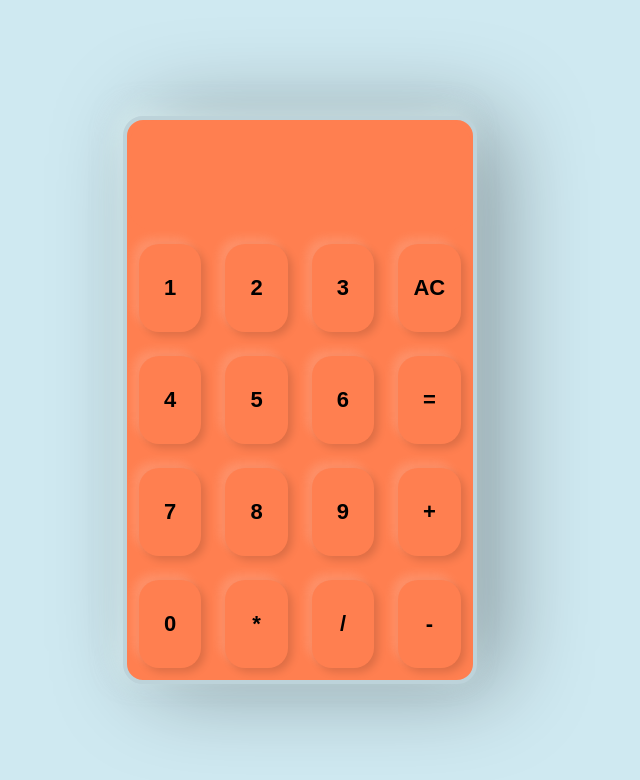
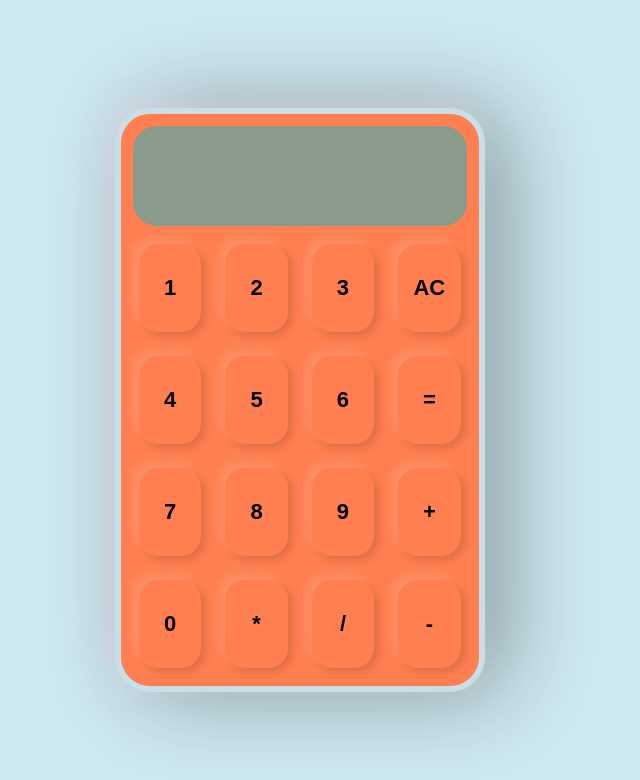
Before and after one commit to MrBenjaminn/Calc-Pet, a plain HTML site: page index.html in a window 1280 px wide. Shown: the whole page, without its empty margins (340-980 px from the left). Drawn offline with Linux system fonts and the light colour scheme.

Commit message:
Update styles.css

```diff
--- a/styles.css
+++ b/styles.css
@@ -13,36 +13,34 @@ input:focus {
 }
 
 input {
-  font-size: 64px;
+  font-size: 68px;
   color: white;
   text-align: right;
   padding: 12px;
   cursor: pointer;
+  grid-column: 1 / 5;
+  border-radius: 30px;
+  background-color: rgb(138, 154, 139);
+  border: solid 6px coral;
 }
 
 .calculator-container {
   height: 70vh;
   width: 27vw;
-  border-radius: 20px;
+  border-radius: 35px;
   display: grid;
   grid-template-columns: 25% 25% 25% 25%;
   grid-template-rows: repeat(5, 20%);
   background-color: coral;
-  border: solid 4px #bdd3da;
-  box-shadow:
-    -6px -6px 25px rgba(229, 250, 248, 0.5),
-    22px 2px 92px rgba(0, 0, 0, 0.35);
+  border: solid 6px #c8dfe7;
+  box-shadow: -6px -6px 25px rgba(229, 210, 228, 0.5),
+  22px 2px 92px rgba(0, 0, 0, 0.35);
   position: absolute;
-  cursor:pointer;
+  cursor: pointer;
   transition: transform 0.3s ease;
+  padding: 6px;
 }
 
-.display {
-  grid-column: 1 / 5;
-  border-radius: 30px;
-  border: none;
-  background-color: coral;
-}
 
 .min {
   grid-column: 4 / 5;
```
